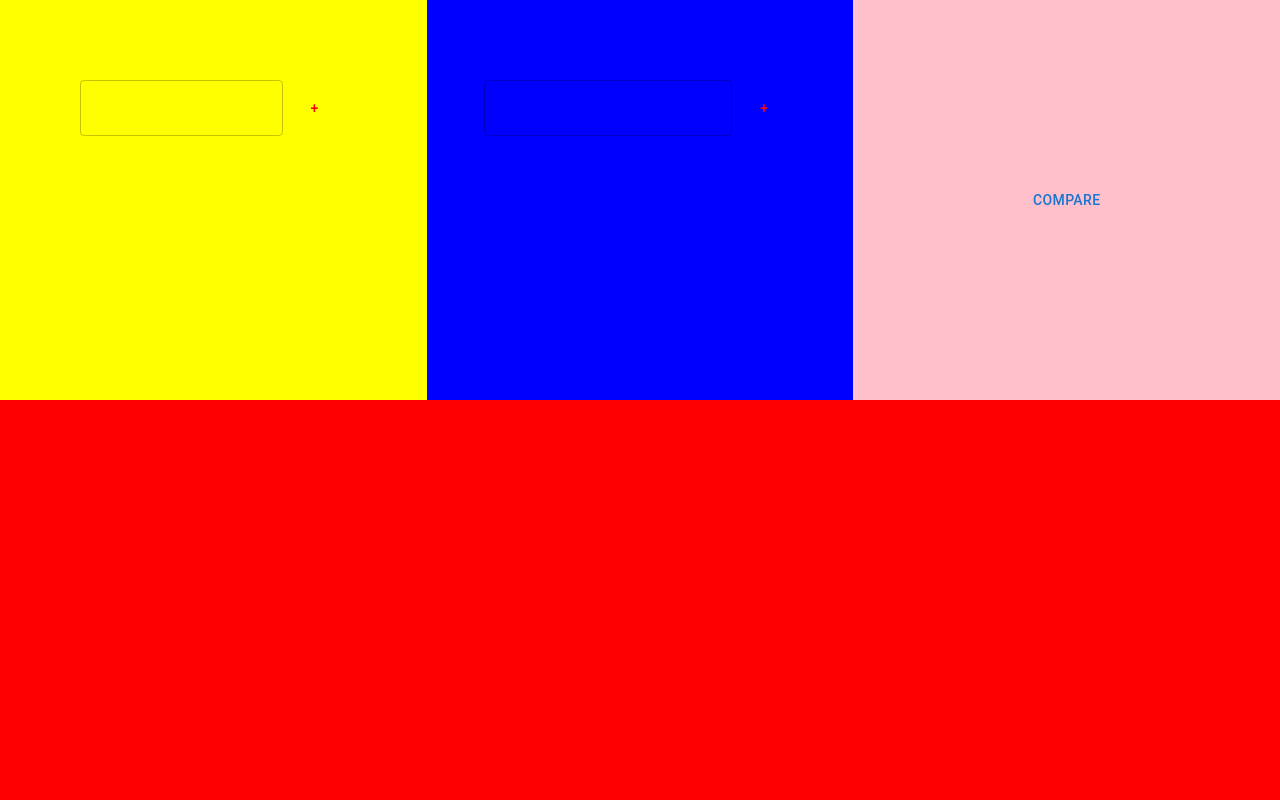
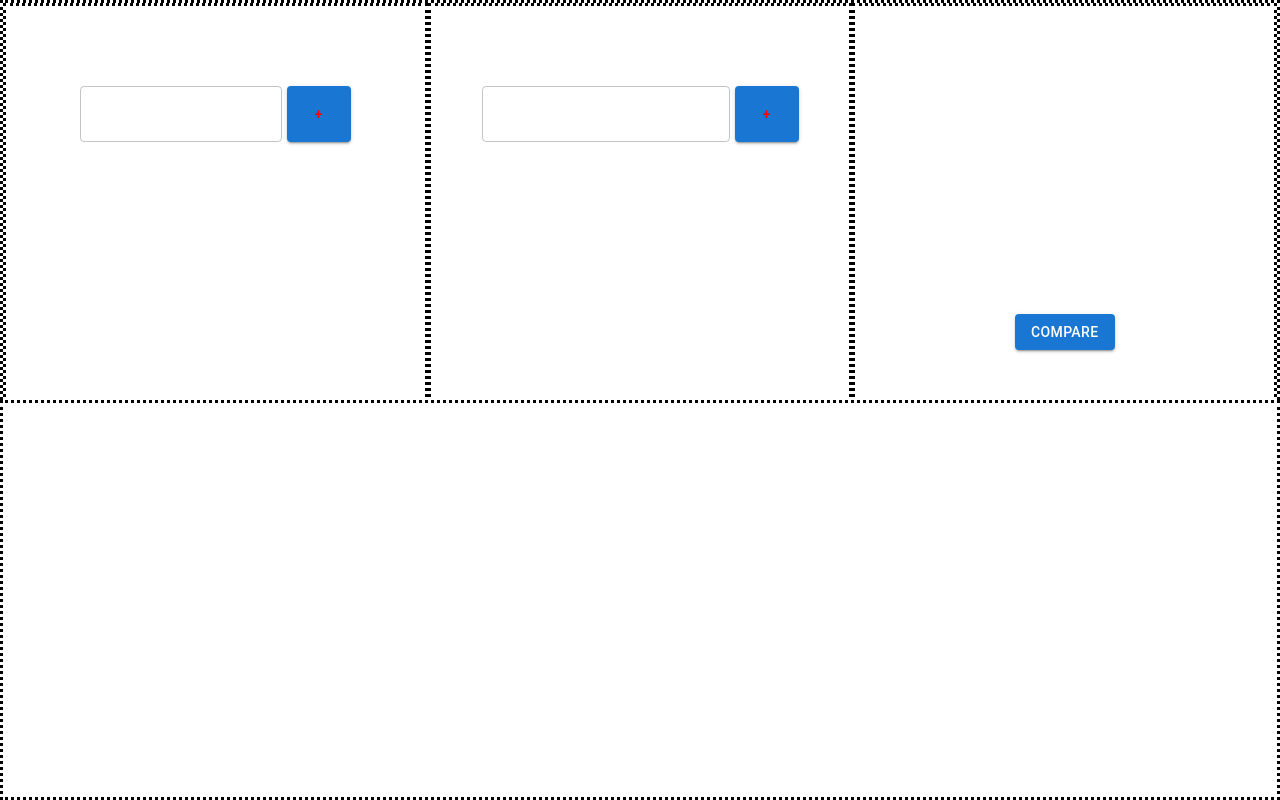
Before and after one commit to kishore-Kumar-SK/task-frontend, a React (Create React App) app: page / in a window 1280 px wide. Built offline with nearby package versions, Linux system fonts and the light colour scheme.

Commit message:
compare functionality without animation

```diff
--- a/public/styles.css
+++ b/public/styles.css
@@ -3,23 +3,3 @@
   padding: 0;
   border-style: border-box;
 }
-
-h3 {
-  color: white;
-}
-
-.machine-gun {
-  animation: machineGunText 0.5s linear infinite;
-}
-
-@keyframes machineGunText {
-  0% {
-    opacity: 0;
-  }
-  20% {
-    opacity: 1;
-  }
-  100% {
-    opacity: 0;
-  }
-}
--- a/src/Components/App.jsx
+++ b/src/Components/App.jsx
@@ -20,7 +20,7 @@ function App() {
         overflow: "hidden",
       }}
     >
-      <div style={{ flex: "1", background: "purple" }}>
+      <div style={{ flex: "1", background: "#fff", borderStyle: "dotted" }}>
         <div
           style={{
             display: "flex",
@@ -31,11 +31,12 @@ function App() {
           <div
             style={{
               flex: "4",
-              background: "yellow",
+              background: "#fff",
               height: "100%",
               width: "100%",
               display: "flex",
               justifyContent: "center",
+              borderStyle: "dotted",
             }}
           >
             <Input arr1={arr1} setArr1={setArr1} />
@@ -47,7 +48,8 @@ function App() {
               width: "100%",
               display: "flex",
               justifyContent: "center",
-              background: "blue",
+              background: "#fff",
+              borderStyle: "dotted",
             }}
           >
             <Input2 arr2={arr2} setArr2={setArr2} />
@@ -58,33 +60,36 @@ function App() {
               height: "100%",
               width: "100%",
               display: "flex",
-              justifyContent: "center",
-              background: "pink",
+              flexDirection: "column-reverse",
+              alignItems: "center",
+              background: "#fff",
+              borderStyle: "dotted",
             }}
           >
             <Button
+              variant="contained"
+              style={{ width: "100px", marginBottom: "50px" }}
               onClick={() => {
-                setFlag(true);
+                setFlag((prev) => !prev);
               }}
             >
               Compare
             </Button>
-            {flag ? (
-              <Compare
-                arr1={arr1}
-                arr2={arr2}
-                setState={setState}
-                setFlag={setFlag}
-              />
-            ) : (
-              <div></div>
-            )}
+            <div style={{ height: "100%", width: "100%" }}>
+              <Compare arr1={arr1} arr2={arr2} />
+
+              {/* {flag ? (
+                <Compare arr1={flag ? arr1 : []} arr2={flag ? arr2 : []} />
+              ) : (
+                <></>
+              )} */}
+            </div>
           </div>
         </div>
       </div>
-      <div style={{ flex: "1", background: "red" }}>
+      <div style={{ flex: "1", background: "white", borderStyle: "dotted" }}>
         <div style={{ height: "100%", width: "100%" }}>
-          <Animation state={state} setState={setState} />
+          <Animation state={flag} setState={setState} />
         </div>
       </div>
     </div>
--- a/src/Components/Compare.jsx
+++ b/src/Components/Compare.jsx
@@ -1,7 +1,8 @@
-import React from "react";
+import React, { useEffect } from "react";
 // import Animation from "./Animation";
 
-const Compare = ({ arr1, arr2, setState, setFlag }) => {
+const Compare = ({ arr1, arr2, flag, setFlag }) => {
+  //   console.log("flag is " + flag);
   const arr3 = [];
   if (arr1.length >= arr2.length) {
     for (let i = 0; i < arr1.length; i++) {
@@ -15,12 +16,16 @@ const Compare = ({ arr1, arr2, setState, setFlag }) => {
     for (let i = 0; i < arr2.length; i++) {
       for (let j = 0; j < arr1.length; j++) {
         if (arr2[i] === arr1[j]) {
-          arr3.push(arr1[i]);
+          arr3.push(arr2[i]);
         }
       }
     }
   }
-  setFlag(false);
+
+  //   useEffect(() => {
+  //     setFlag((prev) => !prev);
+  //   }, [arr3.length]);
+
 
   return (
     <div>
@@ -31,7 +36,7 @@ const Compare = ({ arr1, arr2, setState, setFlag }) => {
           </li>
         ))}
       </ul>
-      {setState(true)}
+      {/* {setState(true)} */}
     </div>
   );
 };
--- a/src/Components/Textfield1.jsx
+++ b/src/Components/Textfield1.jsx
@@ -38,7 +38,7 @@ const Input = ({ arr1, setArr1 }) => {
       setTextFieldValue("");
     }
   };
-
+  const setter = true;
   return (
     <Box
       style={{
@@ -57,8 +57,8 @@ const Input = ({ arr1, setArr1 }) => {
           onChange={(e) => setTextFieldValue(e.target.value)}
         />
         <Button
-          style={{ color: "red" }}
-          color="primary"
+          style={{ color: "red", marginLeft: "5px" }}
+          variant="contained"
           onClick={handleAddButtonClick}
         >
           +
@@ -73,16 +73,32 @@ const Input = ({ arr1, setArr1 }) => {
           justifyContent: "center",
           alignItems: "center",
           overflowY: "auto",
+          width: "100%",
         }}
       >
         <ul>
           {myArray.map((item, index) => (
-            <li
-              key={index}
-              style={{ listStyleType: "none", fontSize: "1.3rem" }}
+            <div
+              style={{
+                width: "301px",
+
+                backgroundColor: setter ? "red" : "green",
+                display: "flex",
+                justifyContent: "center",
+                alignItems: "center",
+              }}
             >
-              {item}
-            </li>
+              <li
+                key={index}
+                style={{
+                  color: "red",
+                  listStyleType: "none",
+                  fontSize: "1.3rem",
+                }}
+              >
+                {item}
+              </li>
+            </div>
           ))}
         </ul>
       </div>
--- a/src/Components/Textfield2.jsx
+++ b/src/Components/Textfield2.jsx
@@ -36,8 +36,8 @@ const Input2 = ({ arr2, setArr2 }) => {
           onChange={(e) => setTextFieldValue(e.target.value)}
         />
         <Button
-          style={{ color: "red" }}
-          color="primary"
+          style={{ color: "red", marginLeft: "5px" }}
+          variant="contained"
           onClick={handleAddButtonClick}
         >
           +
```
